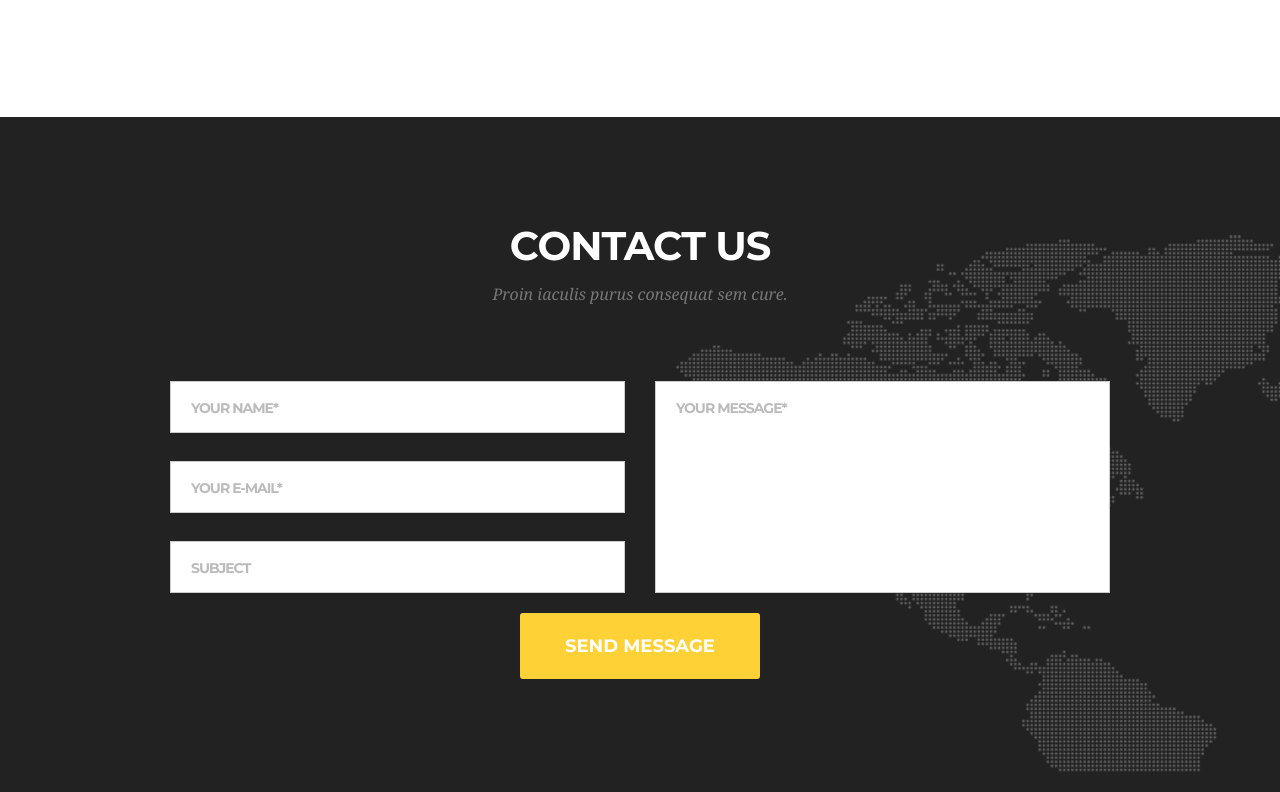
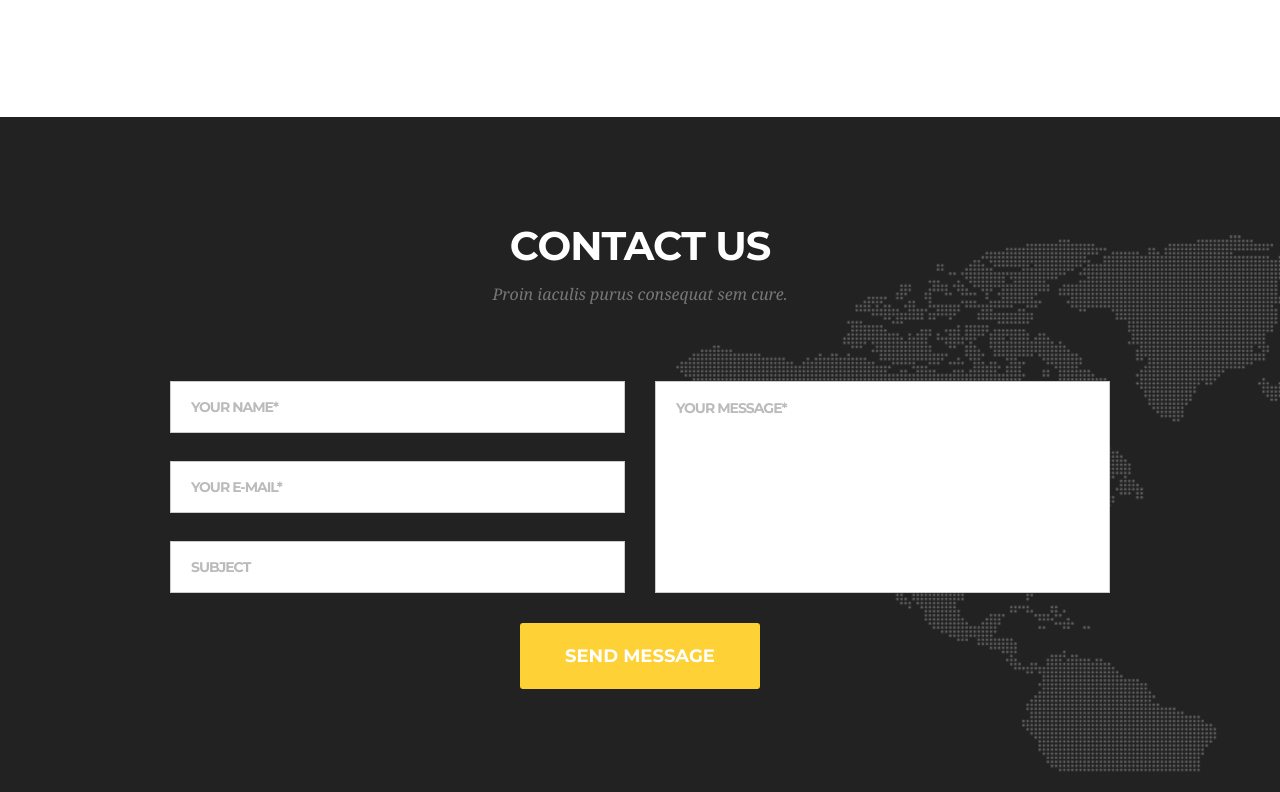
Before and after one commit to LesyaTkachuk/goit-fe-course, a plain HTML site: page html-css/module-07/index.html in a window 1280 px wide. Shown: the part 529-1321 px from the top of the page. Drawn offline with Linux system fonts and the light colour scheme.

Commit message:
improved CSS

```diff
--- a/html-css/module-07/css/styles.css
+++ b/html-css/module-07/css/styles.css
@@ -192,11 +192,10 @@ a {
 .contacts {
   min-height: 42.1875rem;
   padding-top: 6.625rem;
-  border-bottom: 20px solid #222222;
-  background-image: url("../images/map_image.png"),
-    linear-gradient(#222222, #222222);
+  background-color: #222222;
+  background-image: url("../images/map_image.png");
   background-repeat: no-repeat;
-  background-position: right bottom;
+  background-position: right bottom 1.25rem;
 }
 
 .contacts .section-title {
@@ -220,6 +219,7 @@ a {
   width: 28.4375rem;
   padding: 1.125rem 1.25rem;
   border: 1px solid #cccccc;
+  font-size: 0.875rem;
 }
 
 .inputs-item input {
@@ -240,18 +240,22 @@ a {
   letter-spacing: -0.0625rem;
 }
 
+.required:focus {
+  outline: 1px solid transparent;
+}
+
 .required:focus:valid {
-  outline: 1px solid #008000;
+  border: 1px solid #008000;
 }
 
 .required:focus:invalid {
-  outline: 1px solid #ff0000;
+  border: 1px solid #ff0000;
 }
 
 .send-button {
   display: block;
   content: "";
-  margin: 1.25rem auto 0;
+  margin: 1.875rem auto 0;
   width: 15rem;
   height: 4.125rem;
   border-radius: 3px;
```
